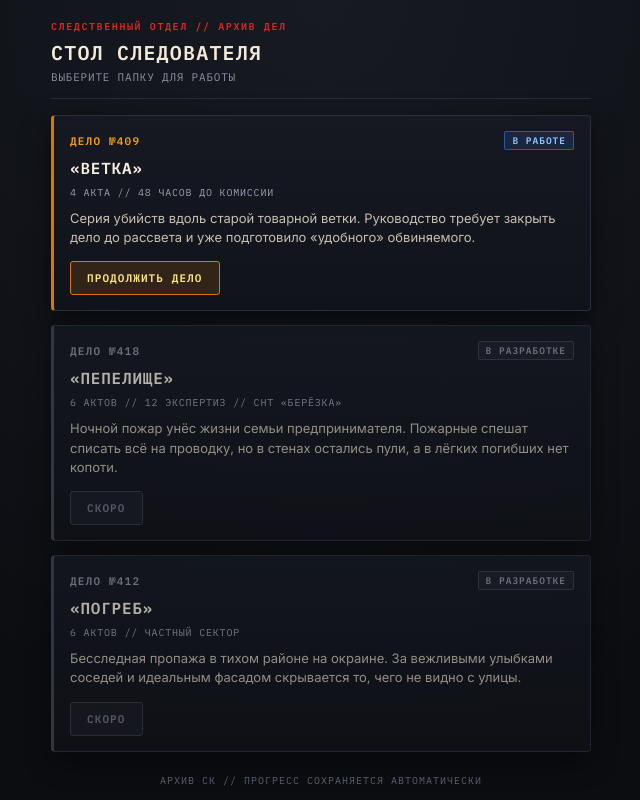
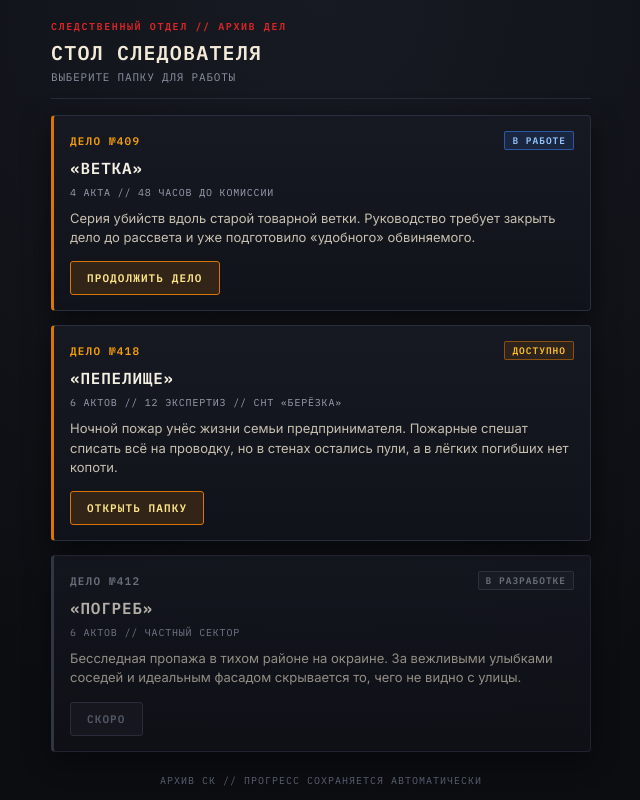
Before and after one commit to a9852576996-dev/case409, a plain HTML site: page index.html in a window 1280 px wide. Shown: the whole page, without its empty margins (319-959 px from the left). Drawn offline with nearby package versions, Linux system fonts and the light colour scheme.

Commit message:
Add files via upload

```diff
--- a/index.html
+++ b/index.html
@@ -180,17 +180,17 @@
         <button type="button" class="case-btn" data-open-case="case409">ОТКРЫТЬ ПАПКУ</button>
       </article>
 
-      <article class="case-card case-locked" data-case-id="case418">
+      <article class="case-card case-active" data-case-id="case418">
         <div class="case-top">
           <span class="case-num">ДЕЛО №418</span>
-          <span class="case-status status-dev">В РАЗРАБОТКЕ</span>
+          <span class="case-status" data-status-for="case418">ДОСТУПНО</span>
         </div>
         <h2 class="case-name">«ПЕПЕЛИЩЕ»</h2>
         <div class="case-meta">6 АКТОВ // 12 ЭКСПЕРТИЗ // СНТ «БЕРЁЗКА»</div>
         <p class="case-desc">
           Ночной пожар унёс жизни семьи предпринимателя. Пожарные спешат списать всё на проводку, но в стенах остались пули, а в лёгких погибших нет копоти.
         </p>
-        <button type="button" class="case-btn" disabled>СКОРО</button>
+        <button type="button" class="case-btn" data-open-case="case418">ОТКРЫТЬ ПАПКУ</button>
       </article>
 
       <article class="case-card case-locked" data-case-id="case412">
```
